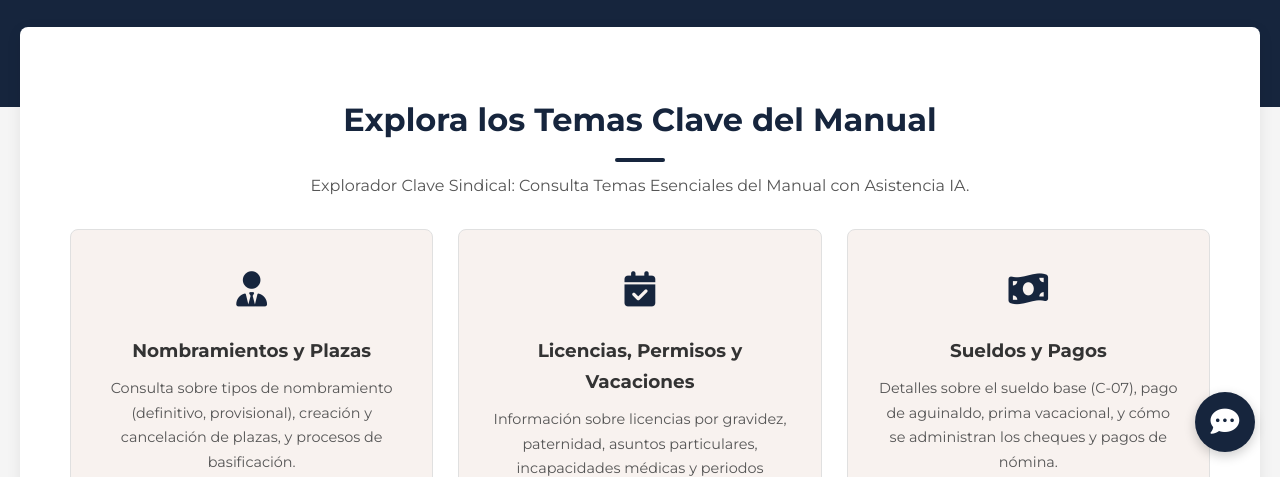
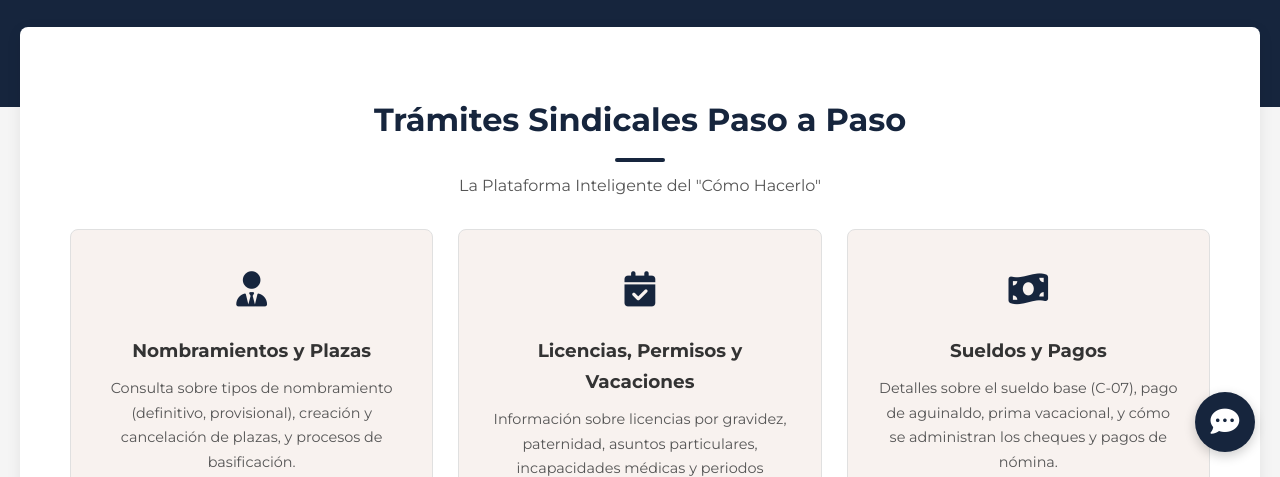
Before and after one commit to Engineer21204/ProyectoColaborativo, a plain HTML site: page PaginaWeb/index.html in a window 1280 px wide. Shown: the part 323-800 px from the top of the page. Drawn offline with Linux system fonts and the light colour scheme.

Commit message:
cambios en títulos

```diff
--- a/PaginaWeb/index.html
+++ b/PaginaWeb/index.html
@@ -28,9 +28,9 @@
 
     <main class="main-content container">
         <div class="content-card fade-in-section">
-            <h2 class="section-title">Explora los Temas Clave del Manual</h2>
+            <h2 class="section-title">Trámites Sindicales Paso a Paso</h2>
             <p style="text-align: center; color: var(--text-light); margin-top: -30px; margin-bottom: 30px;">
-            Explorador Clave Sindical: Consulta Temas Esenciales del Manual con Asistencia IA.
+            La Plataforma Inteligente del "Cómo Hacerlo"
             </p>
             <div class="feature-grid">
                 <div class="feature-card">
```
Also changed, not shown: 1 other file.
